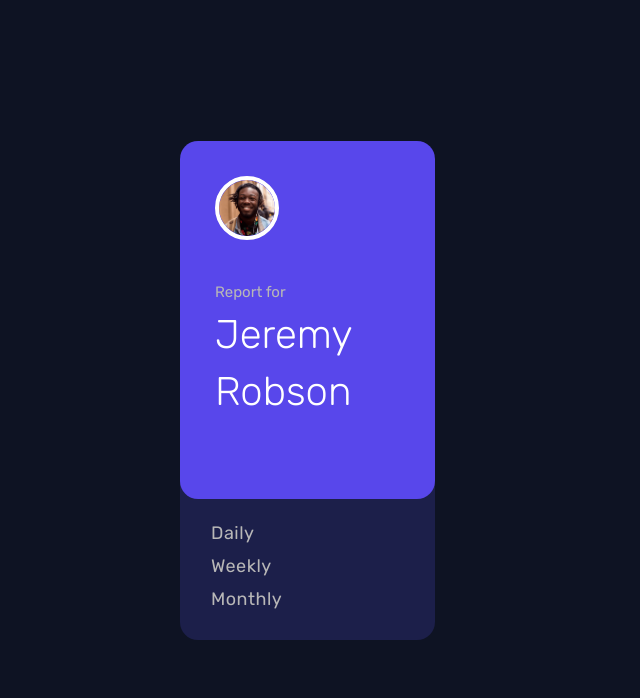
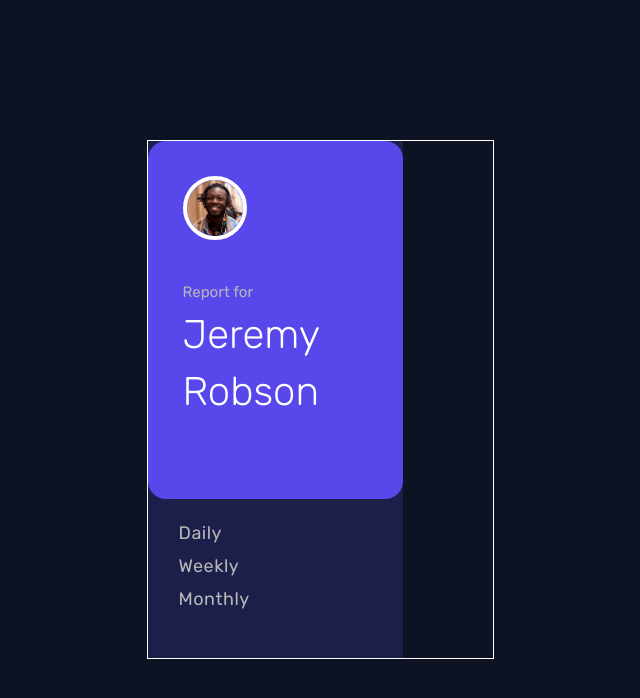
Before and after one commit to CrowdedAstronaut/time-tracking-dashboard, a React (Create React App) app: page / in a window 1280 px wide. Shown: the top 698 px of the page, without its empty margins (320-960 px from the left). Built offline with nearby package versions, Linux system fonts and the light colour scheme.

Commit message:
Grid is looking nice

```diff
--- a/src/components/UserCard/UserCard.js
+++ b/src/components/UserCard/UserCard.js
@@ -4,7 +4,7 @@ import userimage from "../../assets/images/image-jeremy.png";
 export default function UserCard() {
   return (
     <>
-      <div className="user-container">
+      {/* <div className="user-container"> */}
       <div className="user-report-container">
         <div className="user-report">
           <img src={userimage} alt="" />
@@ -32,7 +32,7 @@ export default function UserCard() {
           </button>
         </div>
       </div>
-      </div>
+      {/* </div> */}
     </>
   );
 }
--- a/src/css/App.css
+++ b/src/css/App.css
@@ -105,10 +105,9 @@ h6 {
 } */
 
 .container {
-  width: 100%;
-  display: flex;
-  flex-direction: column;
-  padding: 0.5em;
+  display: grid;
+  grid-template-columns: repeat(1, 1fr);
+  grid-gap: 30px;
 }
 
 .background {
@@ -132,8 +131,8 @@ h6 {
 }
 
 .timecards {
-  display: grid;
-  grid-template-columns: repeat(1, 1fr);
+  /* display: grid;
+  grid-template-columns: repeat(1, 1fr); */
   /* justify-items: center; */
   /* gap: 1em; */
   /* justify-items: center; */
@@ -141,26 +140,30 @@ h6 {
 
 .time-container {
   width: 327px;
+  background-color: var(--dark-blue);
+  border-radius: 1em;
 }
 .card-information {
-  background-color: var(--dark-blue);
   padding: 28px;
   border-radius: 1em;
+  background-color: var(--dark-blue);
   transform: translateY(-0.8em);
   transition: 0.3s ease all;
   cursor: pointer;
 }
 
 .user-container {
-  width: 100%;
+  /* width: 100%;
   display: flex;
-  flex-direction: column;
+  flex-direction: row; */
   /* padding: 0.5em; */
+  /* display: inline-block; */
 }
 
 .user-report-container {
   /* margin-right: 1.5em; */
   width: 327px;
+  background-color: var(--dark-blue);
 }
 
 .user-report {
@@ -172,7 +175,6 @@ h6 {
   display: flex;
 }
 .time-option {
-  background-color: var(--dark-blue);
   padding: 40px 25px 20px;
   /* padding-top: 2.8em;
   padding-left: 1.7em; */
@@ -305,10 +307,11 @@ h6 {
 
 @media only screen and (min-width: 900px) {
   .container {
-    width: fit-content;
-    display: flex;
-    flex-direction: row;
-    margin: 0 auto;
+    /* width: fit-content; */
+    display: grid;
+    grid-template-columns: 255px 1fr;
+    border: 1px solid white;
+
     /* padding-top: 2em; */
   }
 
@@ -316,18 +319,18 @@ h6 {
     flex-direction: column;
   }
   .timecards {
+    display: grid;
     grid-template-columns: repeat(3, 1fr);
-    grid-template-rows: repeat(2, 1fr, 200px);
-    /* grid-gap: 30px; */
-    /* justify-items: center; */
+
+    grid-gap: 30px;
   }
   .time-container,
   .user-report-container {
     width: 255px;
   }
-  .user-report-container {
+  /* .user-report-container {
     margin-right: 25px;
-  }
+  } */
   .user-report img {
     margin-bottom: 43px;
   }
```
Lines whose indentation alone changed are shown as unchanged.
